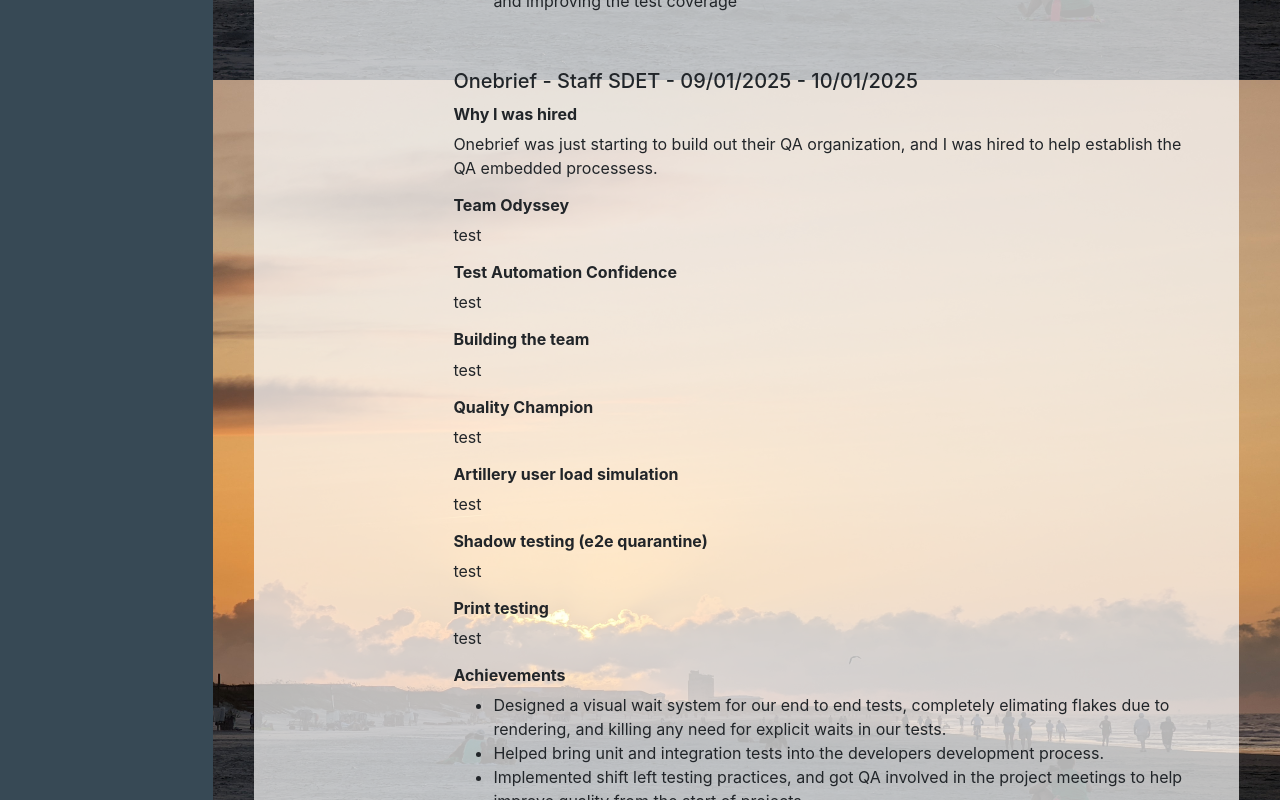
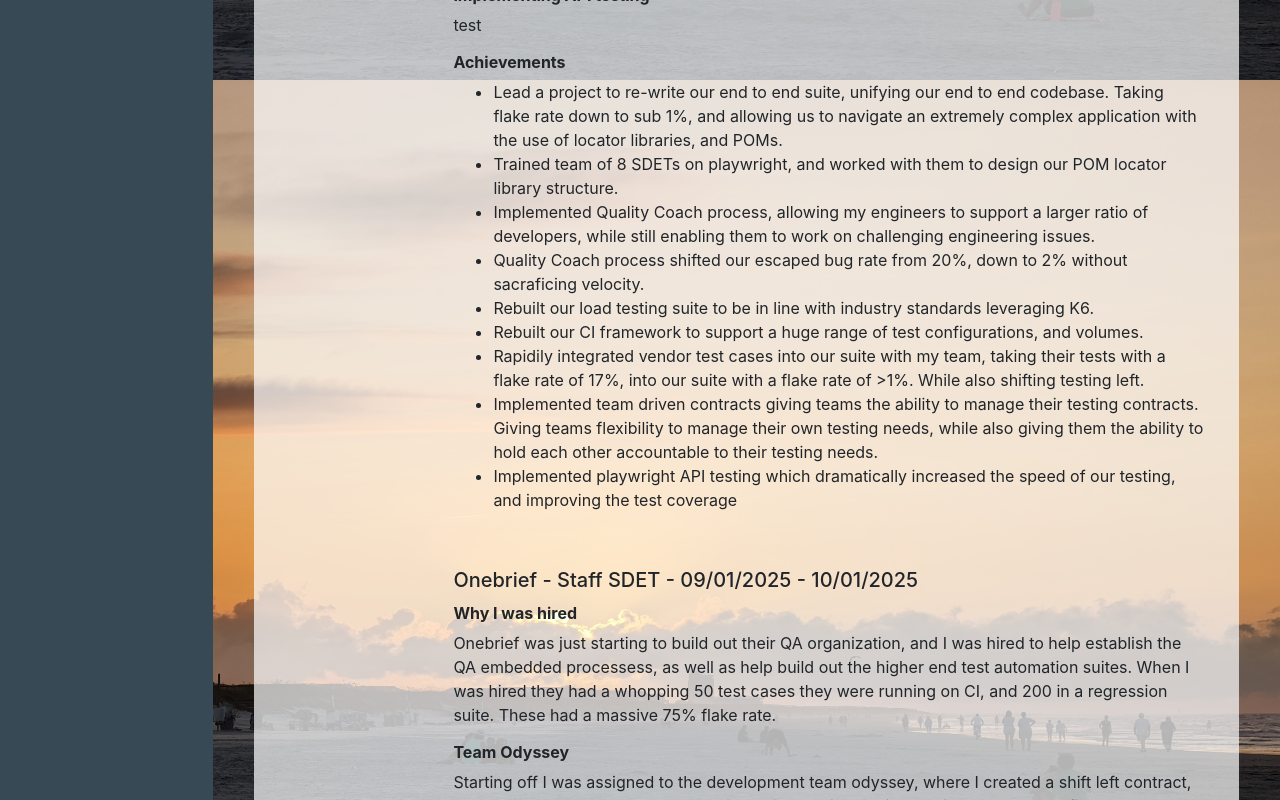
Before and after one commit to davgor/davgor.github.io, a React (Vite) app: page /experience in a window 1280 px wide. Shown: the part 720-1520 px from the top of the page. Built offline with nearby package versions, Linux system fonts and the light colour scheme.

Commit message:
onebrief stuff

```diff
--- a/src/data/jobs.ts
+++ b/src/data/jobs.ts
@@ -10,10 +10,14 @@ export const jobs: Job[] = [
             paragraphs:[
                     {
                         title: "Why was I promoted?",
-                        text : "test"
+                        text : "After a year of being a staff SDET at Onebrief, we were expanding rapidly, I had just finished hiring the director of quality, working with senior leadership to fill the role, and there was still some ambiguity across the organization on my teams role in the day to day life. So I would take over officially as the engineering manager for my team, train my replacement, and work on rooting my teams reputation in the organization, as well as having the authority to implement a quality strategy for my team, and the organization to follow."
                     },
                     {
                         title: "Finalizing Quality Coach process",
+                        text : "As I took over as the engineering manager for the embedded quality team, I built out a team charter that clearly defined our roles and responsibilities that my team would have while they were embedded. This new strategy coined my teams new name as the Quality Coaches. We as a team focused heavily on being engineers who work on challenging problems, and SCRUM masters of quality that helped guide the teams. One of the first things we did was implement a quality contract with the teams, I would empower and help my team to build out these contracts following shift left principles, and then let them present it to the team and make further refinements as needed to match the teams culture. One of the big differences is we started to transition ownership of e2e test writing to the developers. We would aid in setting up the framework, and handle the complicated tests, but the developers would write the simple tests to coincide with their code. This was a massive success, as it allowed us to rapidly expand our test coverage, while also shifting left and getting the developers more familiar with the test automation, and how to use it effectively. This also allowed us to focus our efforts on the more complicated tests, which are often the most valuable tests to have automated."
+                    },
+                    {
+                        title: "POM Locator Library",
                         text : "test"
                     },
                     {
@@ -40,35 +44,35 @@ export const jobs: Job[] = [
             paragraphs:[
                     {
                         title: "Why I was hired",
-                        text : "Onebrief was just starting to build out their QA organization, and I was hired to help establish the QA embedded processess."
+                        text : "Onebrief was just starting to build out their QA organization, and I was hired to help establish the QA embedded processess, as well as help build out the higher end test automation suites. When I was hired they had a whopping 50 test cases they were running on CI, and 200 in a regression suite. These had a massive 75% flake rate."
                     },
                     {
                         title: "Team Odyssey",
-                        text : "test"
+                        text : "Starting off I was assigned to the development team odyssey, where I created a shift left contract, and helped the developers adopt unit and integration testing. While I worked to refine the end to end framework."
                     },
                     {
                         title: "Test Automation Confidence",
-                        text : "test"
+                        text : "One of the biggest issues I encountered when I first got to Onebrief was a lack of confidence in the test automation. This was due to a combination of a high flake rate, and a lack of understanding of how to use the test automation effectively and efficiently. To combat this I implemented a concept I first saw at lyft called shadowing, where you would keep running end to end tests that are flaky, failing or broken. This way you can collect metrics on the failing tests without blocking PRs or regression suites. After fixing, I took the 250 failing test cases and rewrote them using a series of implicit waits, and visual waits. Decreasing flake rate from 75% to sub 1%, and increasing confidence in the test automation, which led to a much higher utilization of the test automation, and a much higher bug catch rate."
                     },
                     {
                         title: "Building the team",
-                        text : "test"
+                        text : "There are many different approaches you can take to building a test automation team, but the one I chose indexed on 2 key points, technical compentency, and team leadership skills. This selection of candidates for my team allowed us to rapidly advance the test frameworks we had implemented, and build up a culture of quality from from the team level. Spreading it to the rest of the organization naturally."
                     },
                     {
                         title: "Quality Champion",
-                        text : "test"
+                        text : "Our first round for the quality strategy was to implement a quality champion approach, this is where the quality team would focus on the tenants of shift left, guide their teams from as early as project inception, and they themselves would work on the end to end test automation. This layed the groundwork for the quality coach processes we later implemented."
                     },
                     {
                         title: "Artillery user load simulation",
-                        text : "test"
+                        text : "There was a pre-existing artillery suite that the dev team had designed a year or so ago before I was hired. This suite was largely abandoned. It also has an emphasis on placing a site under load rather then providing accurate, and actionable data. We had a very small time window to prove the re-write of our code base would improve user performance. So I rebuilt the test code inside of it, while keeping its original capabilities around applying user load to save time. Afterwards I built out a series of datadog dashboards to coroborate with our grafana dashboards, allowing us to extrapolate a decent chunk of actionable data from the automation suite. In addition this ran through AWS fargate, so we were able to scale up the playwright instances to a large enough volume to mirror the users requirements for the event. This was a far from perfect re-work, but it did get us through the event with it being a massive success."
                     },
                     {
                         title: "Shadow testing (e2e quarantine)",
-                        text : "test"
+                        text : "We implemented a quarantine process for our end to end tests, this included building out a cron job that would match our CI and regression implementation. This way we can collect flake metrics to track which tests still needed adjustments and improvements and which tests were ready for prime time. This allowed us to rapidly improve our test suite, while not blocking PRs or regression suites. This was a massive success, taking our flake rate from 75% down to sub 1%. In addition this job allowed us to dramatically surge our test coverage, from 250 barely functioning test cases, to over 700 fully stable test cases."
                     },
                     {
                         title: "Print testing",
-                        text : "test"
+                        text : "One of the big uses of our software is to print documents that users are creating in our application. Our application would handle printing a number of varied different ways, which lead to a massive surge of bugs that coincided with spiked usage of our app. To combat this I created a new test that would load the generated PDFs in a wrapper in the browser, allowing me to do a pixel by pixel comparison with the golden file PDF. Then thanks to this being implemented in the existing test suite, I was able to attach to results to the test reports giving clear indications of what was different on the test files. In addition this allowed us make the maintaince process very easy, as if the results were expected you could just pull the actual out of the test report, and replace the golden path with it in S3 and voiala the test is updated."
                     },
                 ],
             achievements: {
@@ -81,7 +85,8 @@ export const jobs: Job[] = [
                     "Expanded testability of the test suite to dramatically reduce test flakes.",
                     "Rewrote dated artillery suite, integrated in with fargate in AWS to allow for mass user load testing, allowing us to confirm our application could handle 10,000 real world users, helping validate a massive rewrite of the code base.",
                     "Dramatically reduced frequency of sev0 incidents, with left shifted end to end testing. Reducing sev0 incidents from 2 a week, down to a handful a quarter.",
-                    "Dramatically reduced the frequency of print bugs with a new implementation of print testing in playwright. At a point we were getting them weekly, and now they are rare"
+                    "Dramatically reduced the frequency of print bugs with a new implementation of print testing in playwright. At a point we were getting them weekly, and now they are rare",
+                    "Significantly improved the number of tests we were able to run automated. Specifically I developed a multi user fixture that allowed us to create and manage a large number of users quickly for any scenario we had."
                 ]
             }
         }]
```
